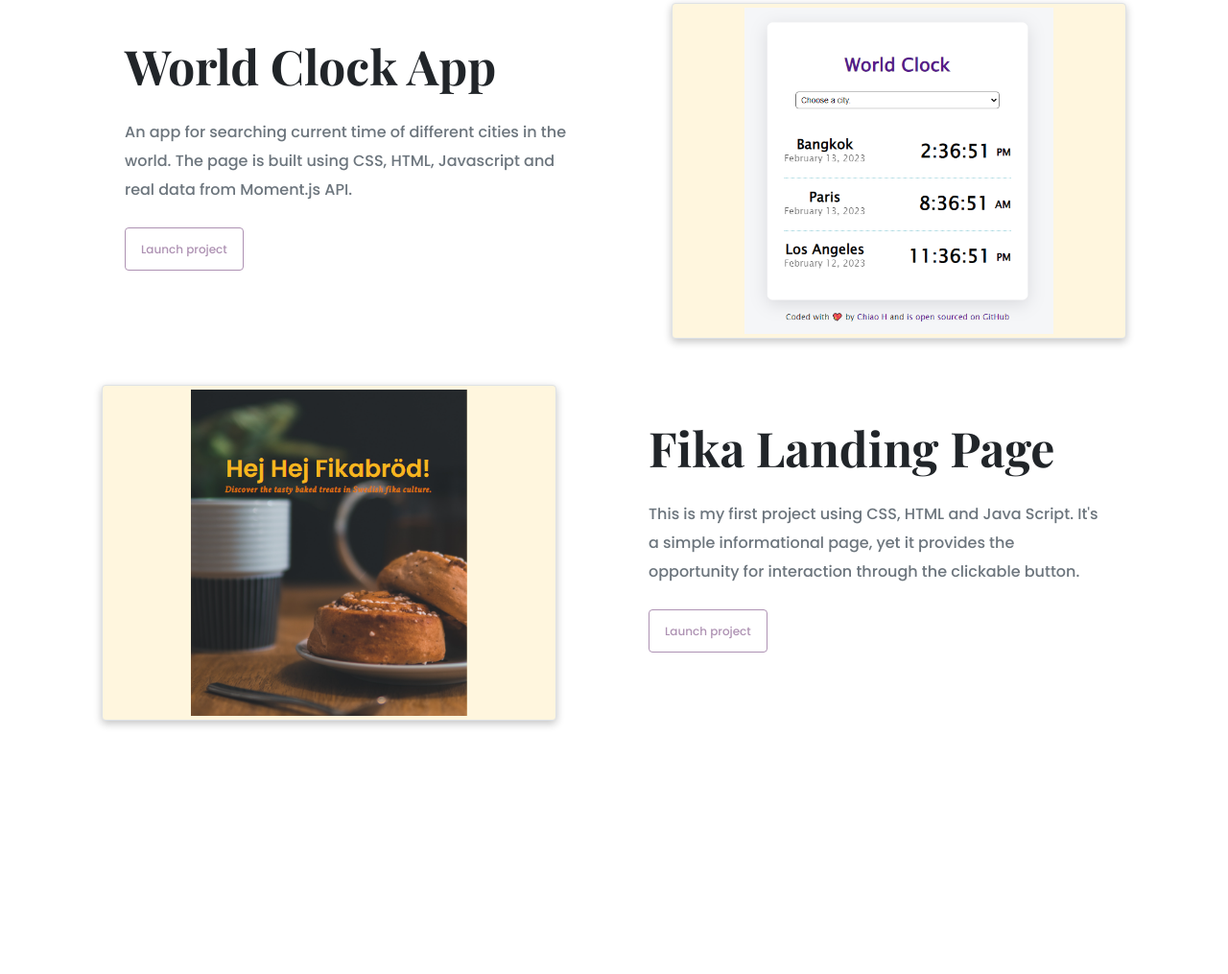
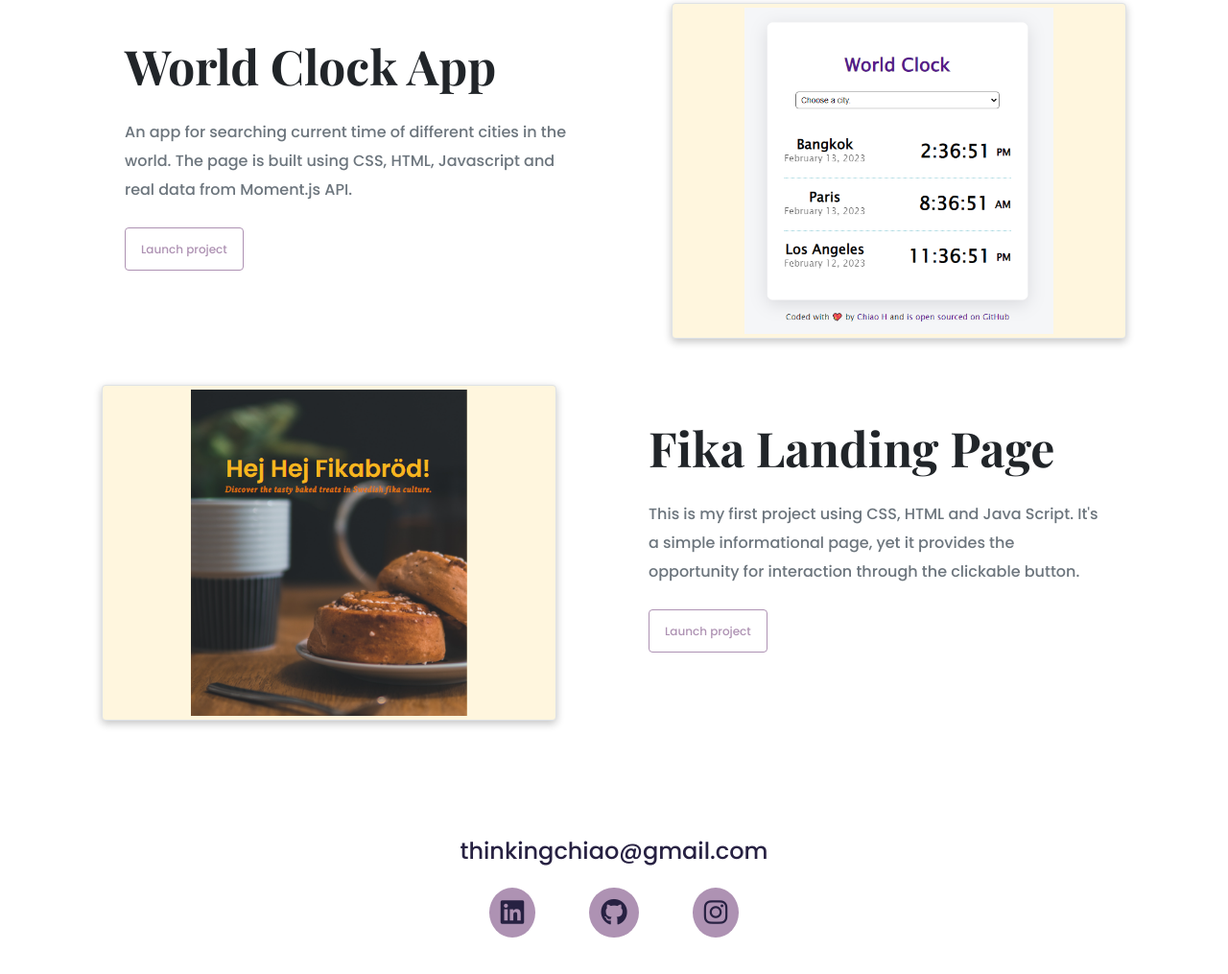
Before and after one commit to ChiaoH/portfolio-project, a plain HTML site: page index.html in a window 1280 px wide. Shown: the part 1359-2374 px from the top of the page at 96% size. Before the commit the page ends 2158 px from the top, so only its background shows below. Drawn offline with nearby package versions, Linux system fonts and the light colour scheme.

Commit message:
Added footer elements - email and social media icons.

```diff
--- a/index.html
+++ b/index.html
@@ -130,6 +130,25 @@
           <a href="#" class="btn btn-secondary">Launch project</a>
         </div>
       </div>
+
+      <footer>
+        <div class="d-flex justify-content-center">
+          <a href="mailto:thinkingchiao@gmail.com" class="email-link"
+            >thinkingchiao@gmail.com</a
+          >
+        </div>
+        <div class="social-links text-center mb-5">
+          <a href="https://www.linkedin.com/in/wu-chiao-huang-642a07255/"
+            ><i class="fa-brands fa-linkedin"></i
+          ></a>
+          <a href="https://github.com/ChiaoH"
+            ><i class="fa-brands fa-github"></i
+          ></a>
+          <a href="https://www.instagram.com/"
+            ><i class="fa-brands fa-instagram"></i
+          ></a>
+        </div>
+      </footer>
     </div>
   </body>
 </html>
--- a/src/styles.css
+++ b/src/styles.css
@@ -167,6 +167,35 @@ nav a:hover {
   color: var(--tertiary-color);
 }
 
+footer .email-link {
+  text-decoration: none;
+  color: var(--secondary-color);
+  font-family: var(--secondary-font);
+  font-size: 24px;
+  margin-top: 70px;
+  margin-bottom: 10px;
+}
+
+footer .email-link:hover {
+  color: var(--tertiary-color);
+}
+
+footer .social-links i {
+  font-size: 28px;
+  margin: 10px 26px;
+  color: var(--secondary-color);
+  padding: 12px;
+  border-radius: 50%;
+  background-color: var(--tertiary-color);
+  transition: all 100ms ease-in-out;
+}
+
+footer .social-links i:hover {
+  background-color: var(--secondary-color);
+  color: var(--tertiary-color);
+  cursor: pointer;
+}
+
 @media (max-width: 768px) {
   nav li {
     font-size: 14px;
```
